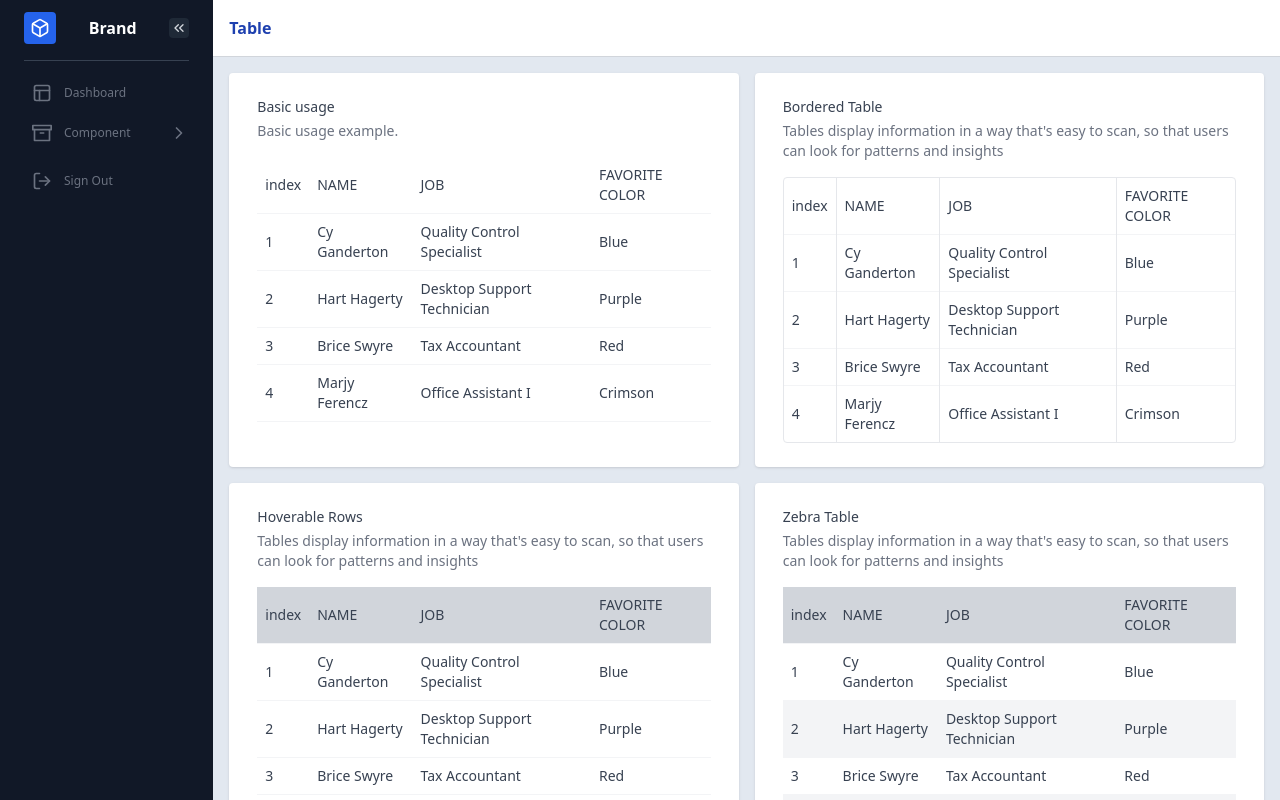
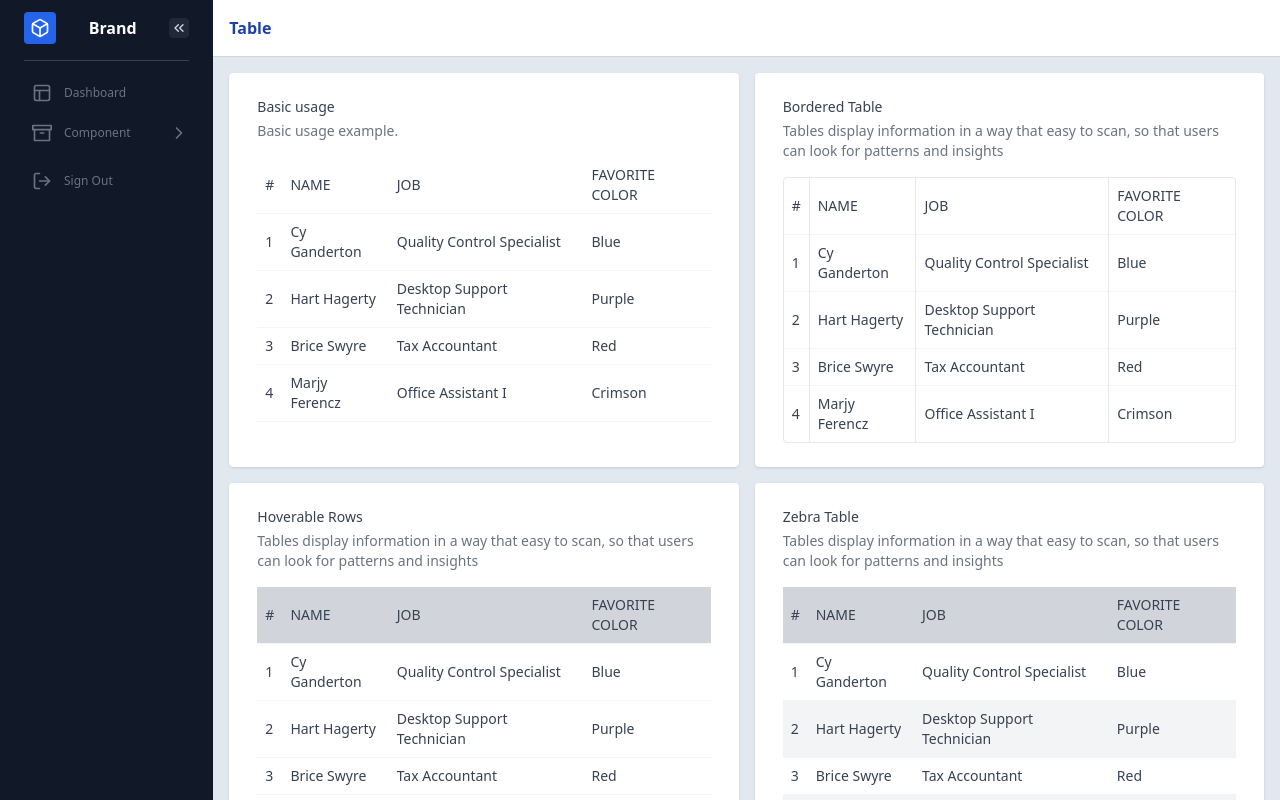
Before and after one commit to AndyKhu/dashboard-next-tailwind, a Next.js app: page /component/table in a window 1280 px wide. Built offline with nearby package versions, Linux system fonts and the light colour scheme.

Commit message:
fix eslint problem

```diff
--- a/src/components/TableComponent.tsx
+++ b/src/components/TableComponent.tsx
@@ -40,7 +40,7 @@ const TableComponent = ({header,data,bordered,ishoverable,zebra,color}:Props) =>
             <table className="w-full h-full text-left text-sm">
                 <thead>
                     <tr className={`border-b ${colors.border} ${ishoverable||zebra?colors.header:""}`}>
-                        <th className="p-2 font-medium">index</th>
+                        <th className="p-2 font-medium">#</th>
                         {th}
                     </tr>
                 </thead>
--- a/src/pages/component/table.tsx
+++ b/src/pages/component/table.tsx
@@ -40,7 +40,7 @@ const Table = () => {
                 <Card className="p-3 h-full">
                     <Card.main>
                         <h2 className="font-medium text-sm text-gray-700 mb-1">Bordered Table</h2>
-                        <p className="font-normal text-sm text-gray-500 mb-4">Tables display information in a way that's easy to scan, so that users can look for patterns and insights</p>
+                        <p className="font-normal text-sm text-gray-500 mb-4">Tables display information in a way that easy to scan, so that users can look for patterns and insights</p>
                         <TableComponent bordered header={header} data={data}/>
                     </Card.main>
                 </Card>
@@ -49,7 +49,7 @@ const Table = () => {
                 <Card className="p-3 h-full">
                     <Card.main>
                         <h2 className="font-medium text-sm text-gray-700 mb-1">Hoverable Rows</h2>
-                        <p className="font-normal text-sm text-gray-500 mb-4">Tables display information in a way that's easy to scan, so that users can look for patterns and insights</p>
+                        <p className="font-normal text-sm text-gray-500 mb-4">Tables display information in a way that easy to scan, so that users can look for patterns and insights</p>
                         <TableComponent ishoverable header={header} data={data}/>
                     </Card.main>
                 </Card>
@@ -58,7 +58,7 @@ const Table = () => {
                 <Card className="p-3 h-full">
                     <Card.main>
                         <h2 className="font-medium text-sm text-gray-700 mb-1">Zebra Table</h2>
-                        <p className="font-normal text-sm text-gray-500 mb-4">Tables display information in a way that's easy to scan, so that users can look for patterns and insights</p>
+                        <p className="font-normal text-sm text-gray-500 mb-4">Tables display information in a way that easy to scan, so that users can look for patterns and insights</p>
                         <TableComponent zebra header={header} data={data}/>
                     </Card.main>
                 </Card>
@@ -67,7 +67,7 @@ const Table = () => {
                 <Card className="p-3 h-full">
                     <Card.main>
                         <h2 className="font-medium text-sm text-gray-700 mb-1">Colorable Table</h2>
-                        <p className="font-normal text-sm text-gray-500 mb-4">Tables display information in a way that's easy to scan, so that users can look for patterns and insights</p>
+                        <p className="font-normal text-sm text-gray-500 mb-4">Tables display information in a way that easy to scan, so that users can look for patterns and insights</p>
                         <TableComponent color={{header:"bg-blue-600 text-white",border:"border-white",zebra1:"odd:bg-blue-50",zebra2:"even:bg-blue-200",hover:"hover:bg-blue-300 text-blue-800"}} bordered ishoverable zebra header={header} data={data}/>
                     </Card.main>
                 </Card>
```
